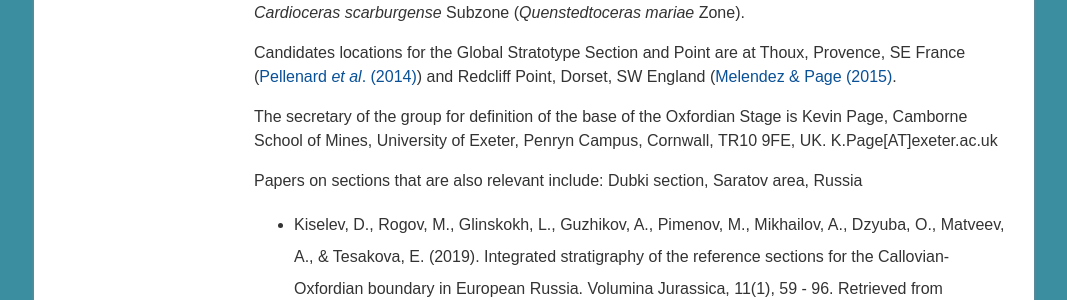
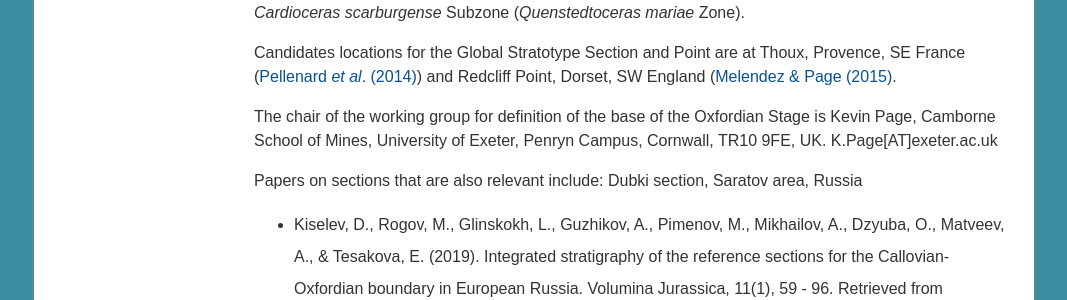
Before and after one commit to i-c-stratigraphy/subcommission-jurassic, a Jekyll site: the page built from pages/our-work.md, in a window 1280 px wide and 900 px high, scrolled down 2618 px. Shown: the part 152-452 px from the top of the window, without its empty margins (106-1173 px from the left). Built offline with Jekyll 4.4.1, drawn with Linux system fonts in a browser that asks for light colours.

Commit message:
Update our-work.md

```diff
--- a/pages/our-work.md
+++ b/pages/our-work.md
@@ -74,7 +74,7 @@ The working definition is at the base of the ammonite _Cardioceras redcliffense_
 
 Candidates locations for the Global Stratotype Section and Point are at Thoux, Provence, SE France ([Pellenard _et al_. (2014)](https://vjs.pgi.gov.pl/article/view/26592)) and Redcliff Point, Dorset, SW England ([Melendez & Page (2015)](https://vjs.pgi.gov.pl/article/view/26644).
 
-The secretary of the group for definition of the base of the Oxfordian Stage is Kevin Page, Camborne School of Mines, University of Exeter, Penryn Campus, Cornwall, TR10 9FE, UK. K.Page[AT]exeter.ac.uk
+The chair of the working group for definition of the base of the Oxfordian Stage is Kevin Page, Camborne School of Mines, University of Exeter, Penryn Campus, Cornwall, TR10 9FE, UK. K.Page[AT]exeter.ac.uk
 
 Papers on sections that are also relevant include:
 Dubki section, Saratov area, Russia
```
